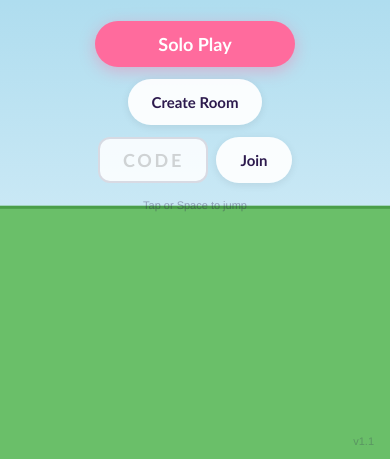
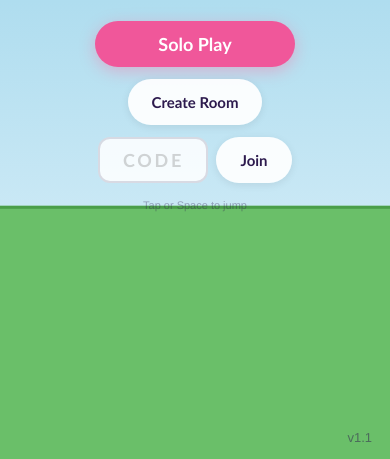
Before and after one commit to kripsterama/blobby, a website: page index.html in a window 390 px wide. Shown: the part 385-844 px from the top of the page. Drawn offline with Linux system fonts and the light colour scheme; a web font is replaced by a local one.

Commit message:
Fix pink color on iOS and improve version label visibility
- Shift p1/accent pink from #ff6b9d to #f0579a to avoid red-shift on
  iPhone high-gamut displays (maxed-out red channel causes the issue)
- Apply same fix to canvas blob color in game.js
- Version label: bump font-size 11→13px, opacity 0.25→0.5

Co-Authored-By: Claude Sonnet 4.6 <noreply@anthropic.com>

```diff
--- a/game.js
+++ b/game.js
@@ -26,7 +26,7 @@ const C = {
   skyTop:'#7ec8e3', skyBot:'#c9e8f5', cloud:'rgba(255,255,255,0.8)',
   hillFar:'#90d98c', hillNear:'#6abf69', ground:'#6abf69',
   groundDk:'#4a9e49', groundPat:'#5eae5d',
-  p1:'#ff6b9d', p1Dk:'#e85588', p1Cheek:'#ffb3d0',
+  p1:'#f0579a', p1Dk:'#d94089', p1Cheek:'#ffb3d0',
   p2:'#6ba4ff', p2Dk:'#4580e0', p2Cheek:'#b3d4ff',
   eyeW:'#fff', eyeP:'#2d1b4e',
   star:'#ffd700', starGlow:'rgba(255,215,0,0.3)',
--- a/style.css
+++ b/style.css
@@ -8,9 +8,9 @@
   --color-text: #2d1b4e;
   --color-text-light: #ffffff;
   --color-surface: rgba(255,255,255,0.92);
-  --color-accent: #ff6b9d;
-  --color-accent-hover: #ff4785;
-  --color-p1: #ff6b9d;
+  --color-accent: #f0579a;
+  --color-accent-hover: #d94089;
+  --color-p1: #f0579a;
   --color-p2: #6ba4ff;
   --text-xs: 11px;
   --text-sm: 13px;
@@ -135,7 +135,7 @@ h1 {
 #code-input::placeholder { letter-spacing: 0.15em; opacity: 0.3; }
 
 .controls-hint { font-size: var(--text-xs); color: var(--color-text); opacity: 0.35; margin-top: var(--space-4); }
-.menu-version { position: absolute; bottom: 12px; right: 16px; font-size: 11px; color: var(--color-text); opacity: 0.25; margin: 0; }
+.menu-version { position: absolute; bottom: 14px; right: 18px; font-size: 13px; color: var(--color-text); opacity: 0.5; margin: 0; }
 .menu-error { color: #e74c3c; font-size: var(--text-sm); font-weight: 500; margin-top: var(--space-2); }
 
 /* === LOBBY === */
```
